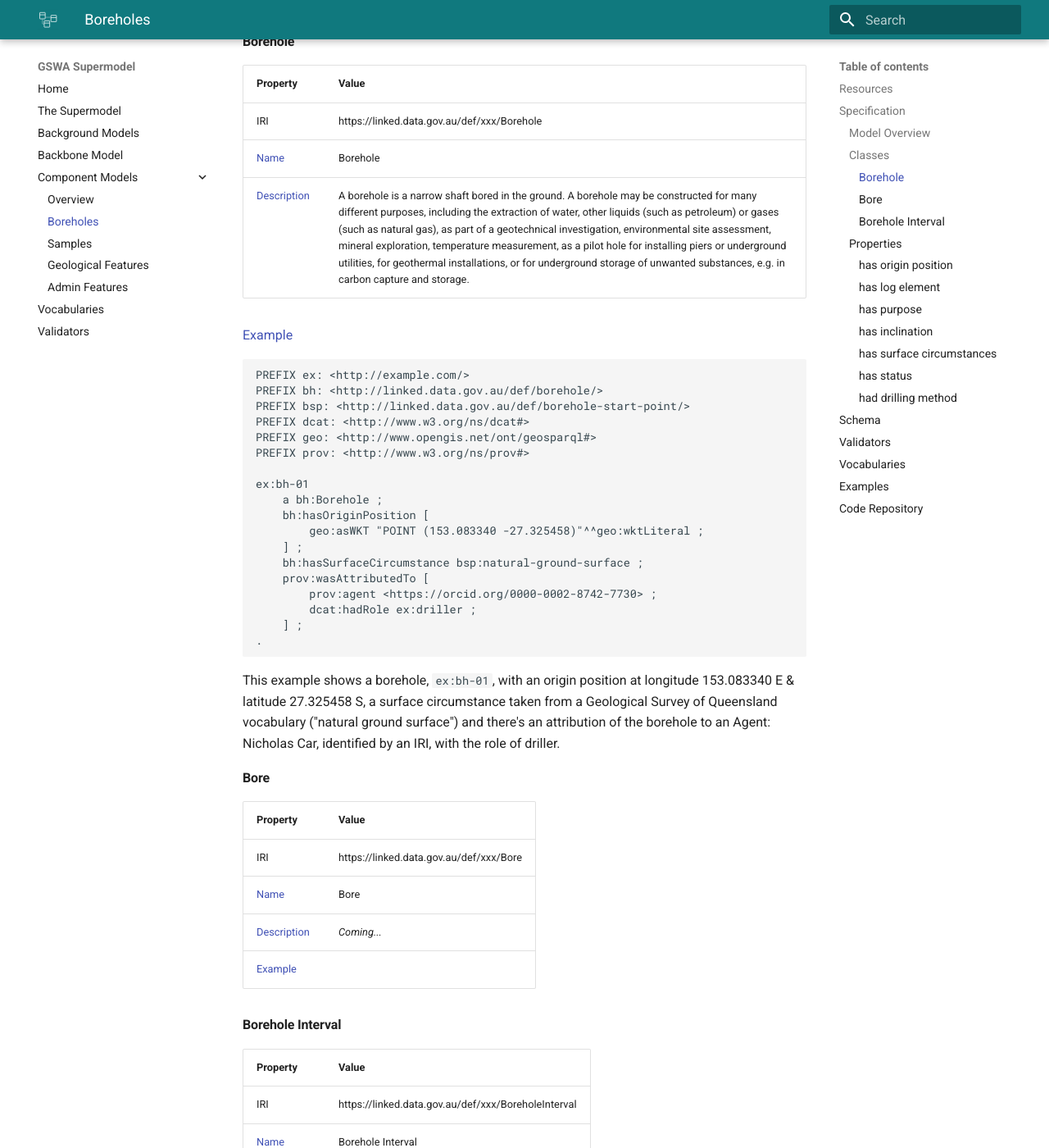
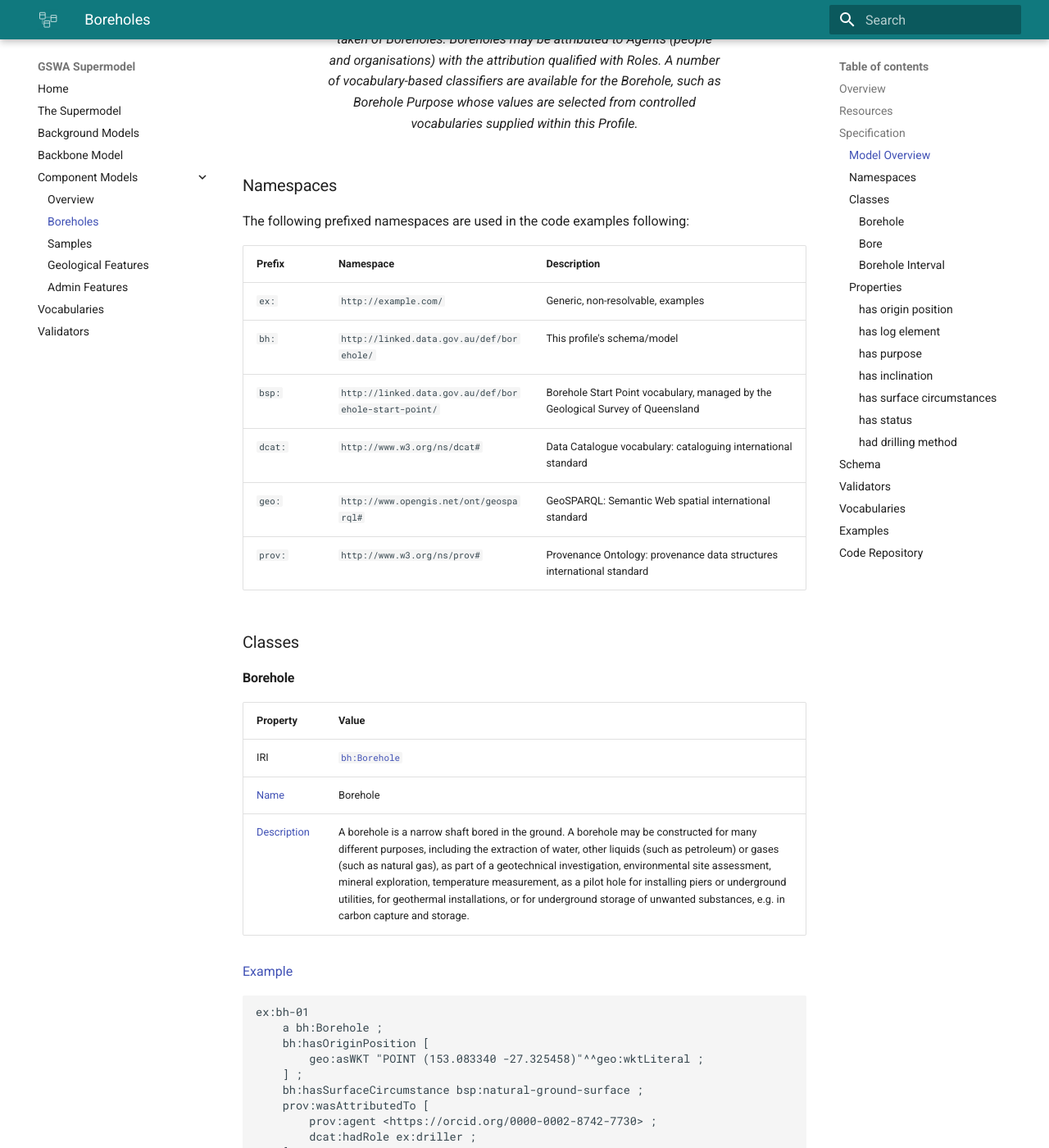
Before and after one commit to nicholascar/gswa-supermodel, an MkDocs documentation site: the page built from docs/components/boreholes-profile.md, in a window 1280 px wide and 1400 px high, scrolled down 3530 px. Shown: the whole window at 82% size. Built offline with MkDocs 1.6.1 and Material for MkDocs 9.7.7, drawn with Linux system fonts in a browser that asks for light colours; some of the changed text lies outside the part shown.

Commit message:
improved Schema IRIs

````diff
--- a/docs/components/boreholes-profile.md
+++ b/docs/components/boreholes-profile.md
@@ -1,18 +1,12 @@
-# WA Boreholes Profile
+# Boreholes Profile
 
-<!--
-<div style="text-align:right;">
-    <div style="float:right; text-align:left; width: 30%; border:solid 2px #10797E; padding:10px; margin-left:5px; background-color: rgb(240, 240, 240);">
-        <p>Machine-readable RDF:</p>
-        <ul>
-            <li><a href="https://raw.githubusercontent.com/nicholascar/gswa-supermodel/main/rdf/wa-borehole.ttl">Profile Definition</a></li>
-            <li><a href="">Schema</a></li>
-        </ul>
-    </div>
-</div>
--->
+This profile contains a model of, and supporting schemas, vocabularies validators and example data for **boreholes**, also known as well bores.
 
-This profile contains a model of, and supporting schemas, vocabularies validators and example data for boreholes, also known as well bores.
+The Semantic Web model component of this Profile, it's schema, is published online at:
+
+* **<https://linked.data.gov.au/def/borehole>**
+
+## Overview
 
 The following figure shows some major physical elements of a borehole that this profile caters for, as well as alternative names for them, in _italics_.
 
@@ -29,7 +23,7 @@
 --- | ---
 Profile Definition | defines this set of resources - this table and text above
 [Specification](#specification) | _[specification](https://www.w3.org/TR/dx-prof/#Role:specification)_<br />defines the profile elements in human-readable form
-[Schema](#schema) | _[schema](https://www.w3.org/TR/dx-prof/#Role:schema)_<br />machine-readable version of the Specification's elements
+[Schema](#schema) | _[schema](https://www.w3.org/TR/dx-prof/#Role:schema)_<br />machine-readable version of the Specification's elements<br /><br />This is the Semantic Web model within this profile, online at <https://linked.data.gov.au/def/borehole>
 [Validator](#validators) | _[validation](https://www.w3.org/TR/dx-prof/#Role:validation)_<br />machine-executable rules to test data for conformance to this Profile
 [Compounded Validator](#validators) | _[validation](https://www.w3.org/TR/dx-prof/#Role:validation)_<br />this profile's validator & those of all dependencies in one
 [Vocabularies](#vocabularies) | _[vocabulary](https://www.w3.org/TR/dx-prof/#Role:vocabulary)_<br />defines terms used in the profile specification
@@ -51,12 +45,26 @@
 
 Figure BO below is an [OWL](../background.md#web-ontology-language-owl) diagram of the major components of this profile's model. Where they match, the names of the classes in this Figure link them to the elements in the Concepts, [Figure BC](boreholes-profile.md) above.
 
-> The Key for the elements in this Figure is the [main key for this Supermodel](../supermodel.md#modelling-conventions).
+> The Key for the elements in this Figure is the [figure key for this Supermodel](../supermodel.md#modelling-conventions).
 
 <figure markdown>
   ![](../assets/boreholes-model.svg)
   <figcaption>Figure BO: Overview of the model of this Borehole Profile. The Borehole class may be related to zero or more Bores which, in turn, may have zero or more Borehole Intervals. Borehole & Bores are geospatial Features and may have Geometries and Samples may be taken of Boreholes. Boreholes may be attributed to Agents (people and organisations) with the attribution qualified with Roles. A number of vocabulary-based classifiers are available for the Borehole, such as Borehole Purpose whose values are selected from controlled vocabularies supplied within this Profile.</figcaption>
 </figure>
+
+### Namespaces
+
+The following prefixed namespaces are used in the code examples following:
+
+**Prefix** | **Namespace** | **Description**
+--- | --- | ---
+`ex:` | `http://example.com/` | Generic, non-resolvable, examples
+`bh:` | `http://linked.data.gov.au/def/borehole/` | This profile's schema/model
+`bsp:` | `http://linked.data.gov.au/def/borehole-start-point/` | Borehole Start Point vocabulary, managed by the Geological Survey of Queensland
+`dcat:` | `http://www.w3.org/ns/dcat#` | Data Catalogue vocabulary: cataloguing international standard
+`geo:` | `http://www.opengis.net/ont/geosparql#` | GeoSPARQL: Semantic Web spatial international standard
+`prov:` | `http://www.w3.org/ns/prov#` | Provenance Ontology: provenance data structures international standard
+
 
 ### Classes
 
@@ -64,20 +72,13 @@
 
 **Property** | **Value**
 --- | ---
-IRI | https://linked.data.gov.au/def/xxx/Borehole
+IRI | [`bh:Borehole`](https://linked.data.gov.au/def/borehole/Borehole)
 [Name](https://schema.org/name "sdo:name") | Borehole
 [Description](https://schema.org/description "sdo:description") | A borehole is a narrow shaft bored in the ground. A borehole may be constructed for many different purposes, including the extraction of water, other liquids (such as petroleum) or gases (such as natural gas), as part of a geotechnical investigation, environmental site assessment, mineral exploration, temperature measurement, as a pilot hole for installing piers or underground utilities, for geothermal installations, or for underground storage of unwanted substances, e.g. in carbon capture and storage.
 
 [Example](https://www.w3.org/TR/skos-reference/#notes "skos:example")
 
 ```
-PREFIX ex: <http://example.com/>
-PREFIX bh: <http://linked.data.gov.au/def/borehole/>
-PREFIX bsp: <http://linked.data.gov.au/def/borehole-start-point/>
-PREFIX dcat: <http://www.w3.org/ns/dcat#>
-PREFIX geo: <http://www.opengis.net/ont/geosparql#>
-PREFIX prov: <http://www.w3.org/ns/prov#>
-
 ex:bh-01
     a bh:Borehole ;
     bh:hasOriginPosition [
@@ -96,7 +97,7 @@
 
 **Property** | **Value**
 --- | ---
-IRI | https://linked.data.gov.au/def/xxx/Bore
+IRI | [`bh:Bore`](https://linked.data.gov.au/def/borehole/Bore)
 [Name](https://schema.org/name "sdo:name") | Bore
 [Description](https://schema.org/description "sdo:description") | _Coming..._
 [Example](https://www.w3.org/TR/skos-reference/#notes "skos:example") |
@@ -105,7 +106,7 @@
 
 **Property** | **Value**
 --- | ---
-IRI | https://linked.data.gov.au/def/xxx/BoreholeInterval
+IRI | [`bh:BoreholeInterval`](https://linked.data.gov.au/def/borehole/BoreholeInterval)
 [Name](https://schema.org/name "sdo:name") | Borehole Interval
 [Description](https://schema.org/description "sdo:description") | _Coming..._
 [Example](https://www.w3.org/TR/skos-reference/#notes "skos:example") |
@@ -116,7 +117,7 @@
 
 **Property** | **Value**
 --- | ---
-IRI | https://linked.data.gov.au/def/xxx/hasOriginPosition
+IRI | [`bh:hasOriginPosition`](https://linked.data.gov.au/def/borehole/hasOriginPosition)
 [Name](https://schema.org/name "sdo:name") | has origin position
 [Description](https://schema.org/description "sdo:description") | _Coming..._
 [Example](https://www.w3.org/TR/skos-reference/#notes "skos:example") |
@@ -125,7 +126,7 @@
 
 **Property** | **Value**
 --- | ---
-IRI | https://linked.data.gov.au/def/xxx/hasLogElement
+IRI | [`bh:hasLogElement`](https://linked.data.gov.au/def/borehole/hasLogElement)
 [Name](https://schema.org/name "sdo:name") | has log element
 [Description](https://schema.org/description "sdo:description") | _Coming..._
 [Example](https://www.w3.org/TR/skos-reference/#notes "skos:example") |
@@ -134,7 +135,7 @@
 
 **Property** | **Value**
 --- | ---
-IRI | https://linked.data.gov.au/def/xxx/hasPurpose
+IRI | [`bh:hasPurpose`](https://linked.data.gov.au/def/borehole/hasPurpose)
 [Name](https://schema.org/name "sdo:name") | has purpose
 [Description](https://schema.org/description "sdo:description") | _Coming..._
 [Example](https://www.w3.org/TR/skos-reference/#notes "skos:example") |
@@ -143,7 +144,7 @@
 
 **Property** | **Value**
 --- | ---
-IRI | https://linked.data.gov.au/def/xxx/hasInclination
+IRI | [`bh:hasInclination`](https://linked.data.gov.au/def/borehole/hasInclination)
 [Name](https://schema.org/name "sdo:name") | has inclination
 [Description](https://schema.org/description "sdo:description") | _Coming..._
 [Example](https://www.w3.org/TR/skos-reference/#notes "skos:example") |
@@ -152,7 +153,7 @@
 
 **Property** | **Value**
 --- | ---
-IRI | https://linked.data.gov.au/def/xxx/hasSurfaceCircumstances
+IRI | [`bh:hasSurfaceCircumstances`](https://linked.data.gov.au/def/borehole/hasSurfaceCircumstances)
 [Name](https://schema.org/name "sdo:name") | has surface circumstances
 [Description](https://schema.org/description "sdo:description") | _Coming..._
 [Example](https://www.w3.org/TR/skos-reference/#notes "skos:example") |
@@ -161,7 +162,7 @@
 
 **Property** | **Value**
 --- | ---
-IRI | https://linked.data.gov.au/def/xxx/hasStatus
+IRI | [`bh:hasStatus`](https://linked.data.gov.au/def/borehole/hasStatus)
 [Name](https://schema.org/name "sdo:name") | has status
 [Description](https://schema.org/description "sdo:description") | _Coming..._
 [Example](https://www.w3.org/TR/skos-reference/#notes "skos:example") |
@@ -170,7 +171,7 @@
 
 **Property** | **Value**
 --- | ---
-IRI | https://linked.data.gov.au/def/xxx/hadDrillingMethod
+IRI | [`bh:hadDrillingMethod`](https://linked.data.gov.au/def/borehole/hadDrillingMethod)
 [Name](https://schema.org/name "sdo:name") | had drilling method
 [Description](https://schema.org/description "sdo:description") | _Coming..._
 [Example](https://www.w3.org/TR/skos-reference/#notes "skos:example") |
@@ -182,6 +183,8 @@
 ## Vocabularies
 
 ## Examples
+
+This section presents complete (valid, according to this profile) RDF data examples. The first is compounded from the snippet examples from the [Specification Section](#specification) above.
 
 ```turtle
 :x
````
